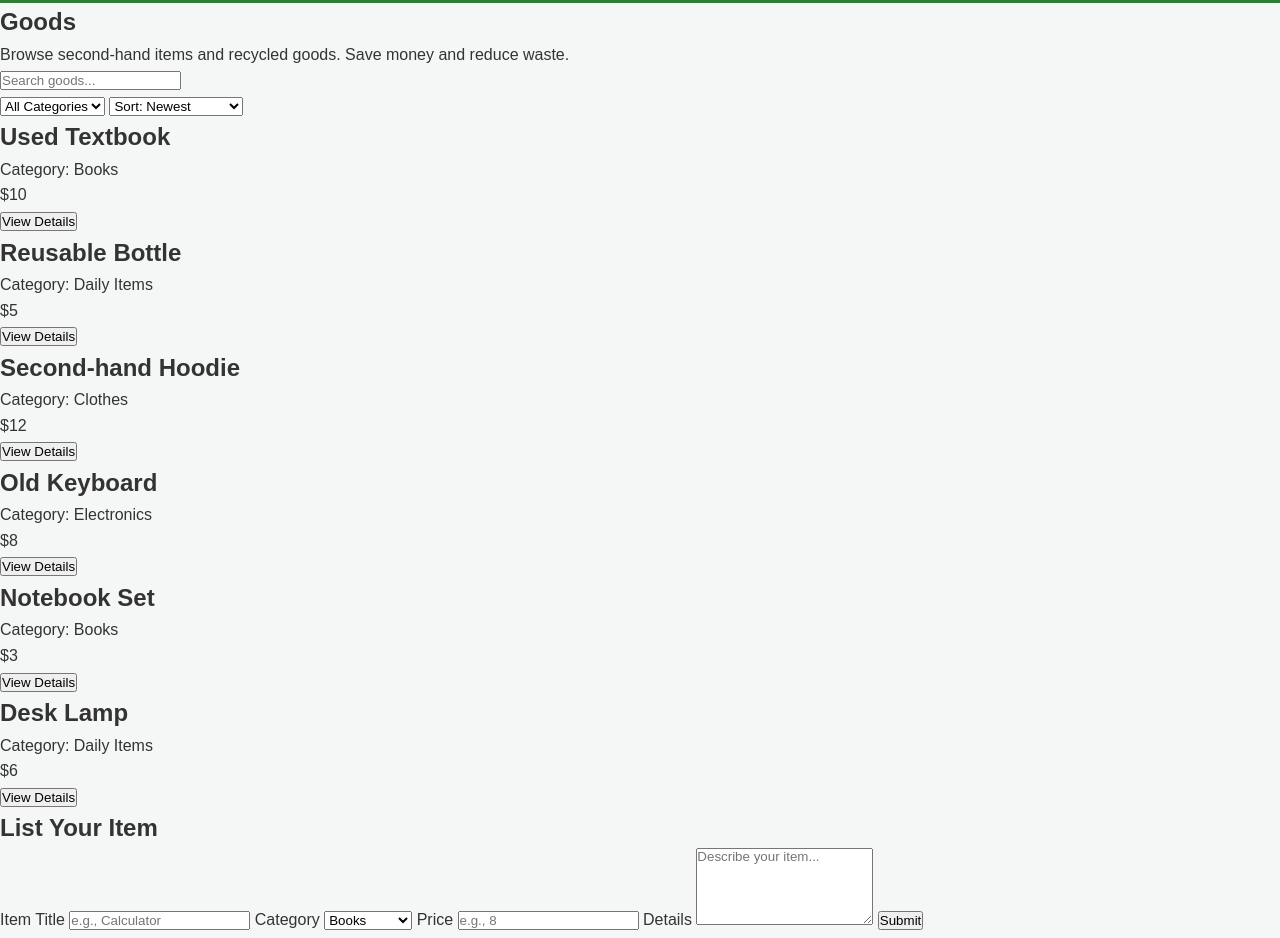
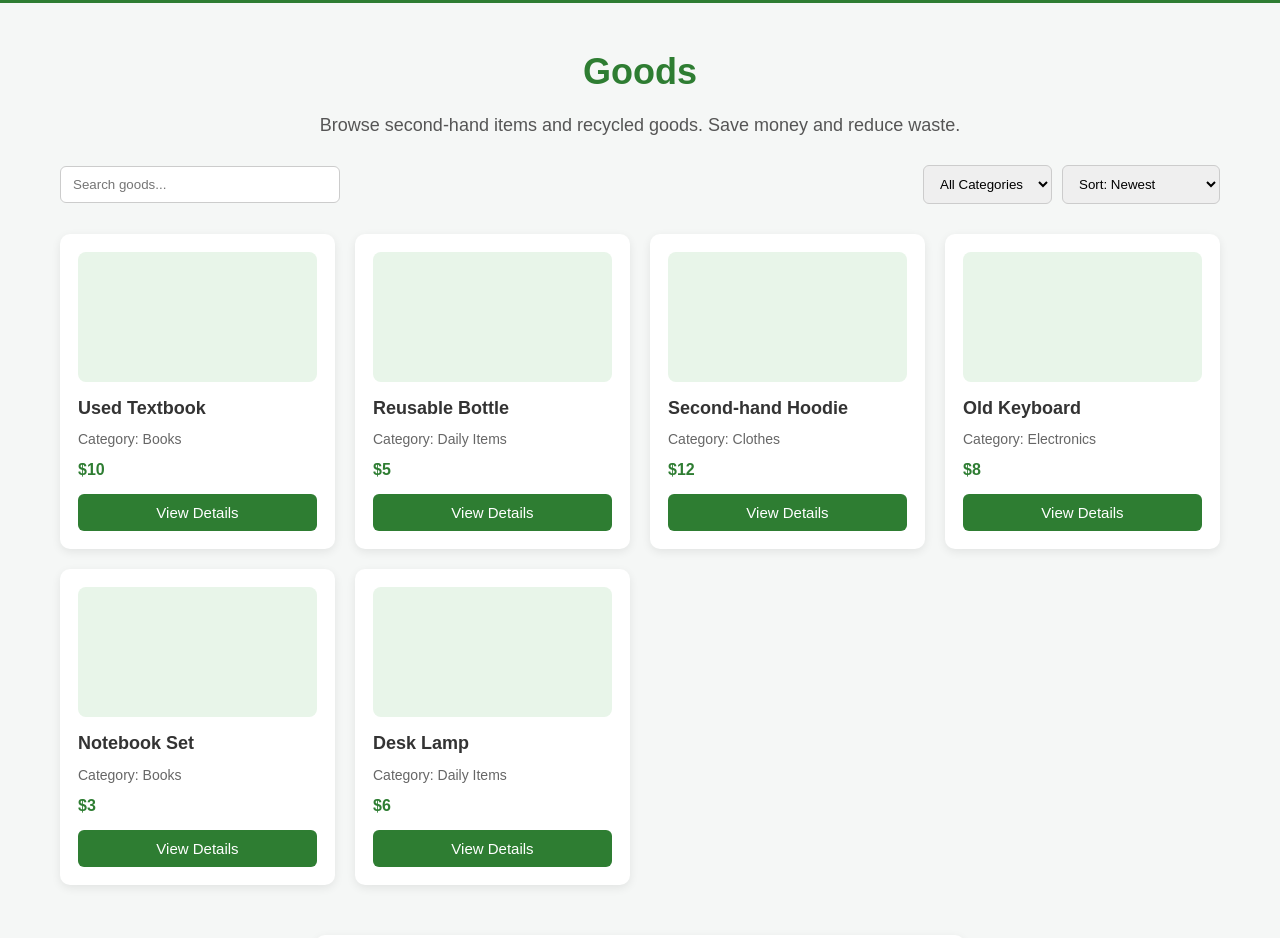
Before and after one commit to yisong0612/tonghao-is-sb, a plain HTML site: page Goods.html in a window 1280 px wide. Shown: the part 62-1000 px from the top of the page. Drawn offline with Linux system fonts and the light colour scheme.

Commit message:
goodscss

```diff
--- a/css/styles.css
+++ b/css/styles.css
@@ -158,3 +158,153 @@ footer a {
   color: #c8e6c9;
   text-decoration: none;
 }
+.goods-page {
+  padding: 40px 60px;
+}
+
+.goods-hero {
+  text-align: center;
+  margin-bottom: 25px;
+}
+
+.goods-hero h1 {
+  font-size: 36px;
+  margin-bottom: 10px;
+  color: #2e7d32;
+}
+
+.goods-hero p {
+  font-size: 18px;
+  color: #555;
+}
+
+.goods-controls {
+  display: flex;
+  justify-content: space-between;
+  align-items: center;
+  gap: 15px;
+  margin: 20px 0 30px;
+  flex-wrap: wrap;
+}
+
+.goods-search input {
+  width: 280px;
+  max-width: 100%;
+  padding: 10px 12px;
+  border-radius: 6px;
+  border: 1px solid #ccc;
+}
+
+.goods-filters {
+  display: flex;
+  gap: 10px;
+  flex-wrap: wrap;
+}
+
+.goods-filters select {
+  padding: 10px 12px;
+  border-radius: 6px;
+  border: 1px solid #ccc;
+}
+
+.goods-grid {
+  display: grid;
+  grid-template-columns: repeat(auto-fit, minmax(220px, 1fr));
+  gap: 20px;
+  margin-bottom: 50px;
+}
+
+.goods-card {
+  background-color: white;
+  border-radius: 10px;
+  padding: 18px;
+  box-shadow: 0 3px 10px rgba(0, 0, 0, 0.08);
+}
+
+.goods-img {
+  height: 130px;
+  border-radius: 8px;
+  background-color: #e8f5e9;
+  margin-bottom: 12px;
+}
+
+.goods-card h2 {
+  font-size: 18px;
+  margin-bottom: 6px;
+}
+
+.goods-meta {
+  font-size: 14px;
+  color: #666;
+  margin-bottom: 6px;
+}
+
+.goods-price {
+  font-weight: bold;
+  margin-bottom: 12px;
+  color: #2e7d32;
+}
+
+.goods-btn {
+  width: 100%;
+  padding: 10px 12px;
+  background-color: #2e7d32;
+  color: white;
+  border: none;
+  border-radius: 6px;
+  font-size: 15px;
+  cursor: pointer;
+  transition: 0.3s;
+}
+
+.goods-btn:hover {
+  background-color: #1b5e20;
+}
+
+.goods-upload {
+  background-color: white;
+  padding: 30px;
+  border-radius: 10px;
+  box-shadow: 0 3px 10px rgba(0, 0, 0, 0.08);
+  max-width: 650px;
+  margin: auto;
+}
+
+.goods-upload h2 {
+  text-align: center;
+  margin-bottom: 20px;
+  color: #2e7d32;
+}
+
+.goods-upload label {
+  display: block;
+  margin-top: 15px;
+  margin-bottom: 5px;
+  font-weight: bold;
+}
+
+.goods-upload input,
+.goods-upload select,
+.goods-upload textarea {
+  width: 100%;
+  padding: 10px;
+  border-radius: 5px;
+  border: 1px solid #ccc;
+}
+
+.goods-upload button {
+  margin-top: 20px;
+  width: 100%;
+  padding: 12px;
+  background-color: #2e7d32;
+  color: white;
+  border: none;
+  border-radius: 6px;
+  font-size: 16px;
+  cursor: pointer;
+  transition: 0.3s;
+}
+
+.goods-upload button:hover {
+  background-color: #1b5e20;
+}
```
